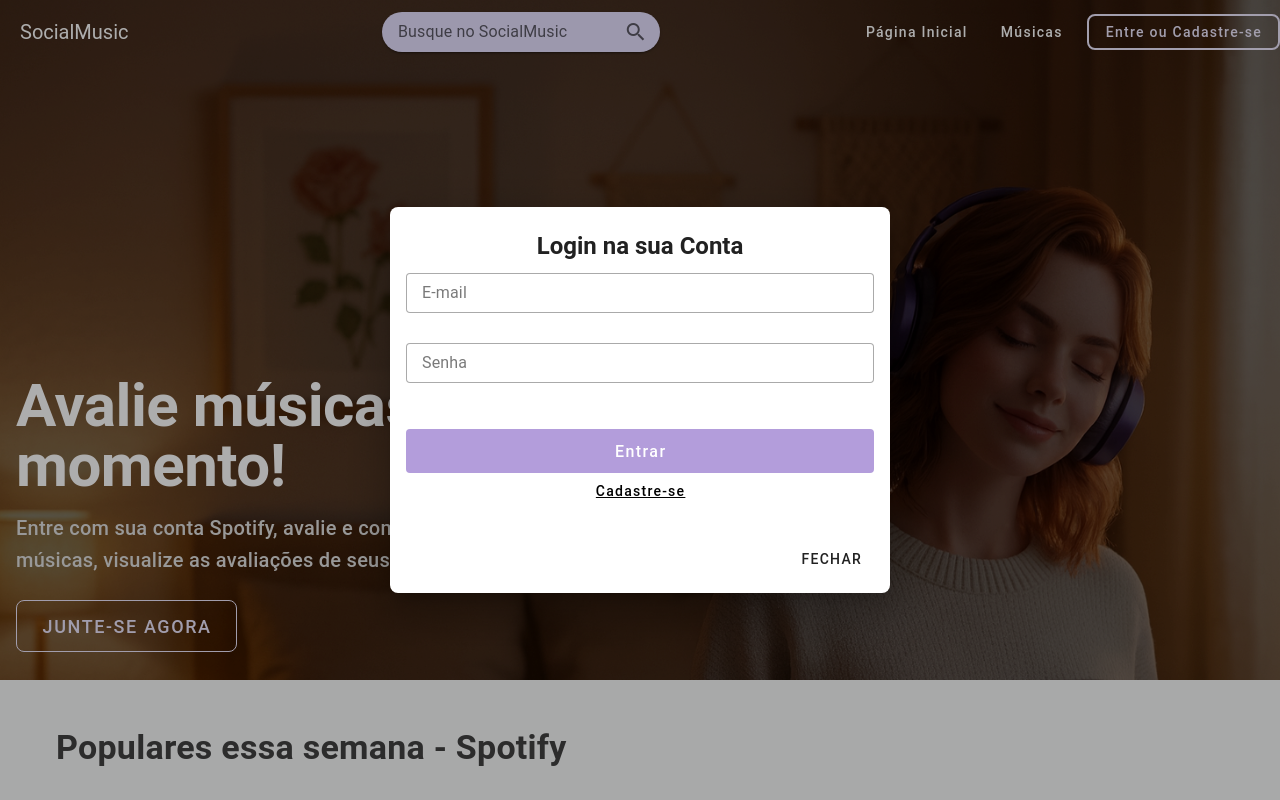
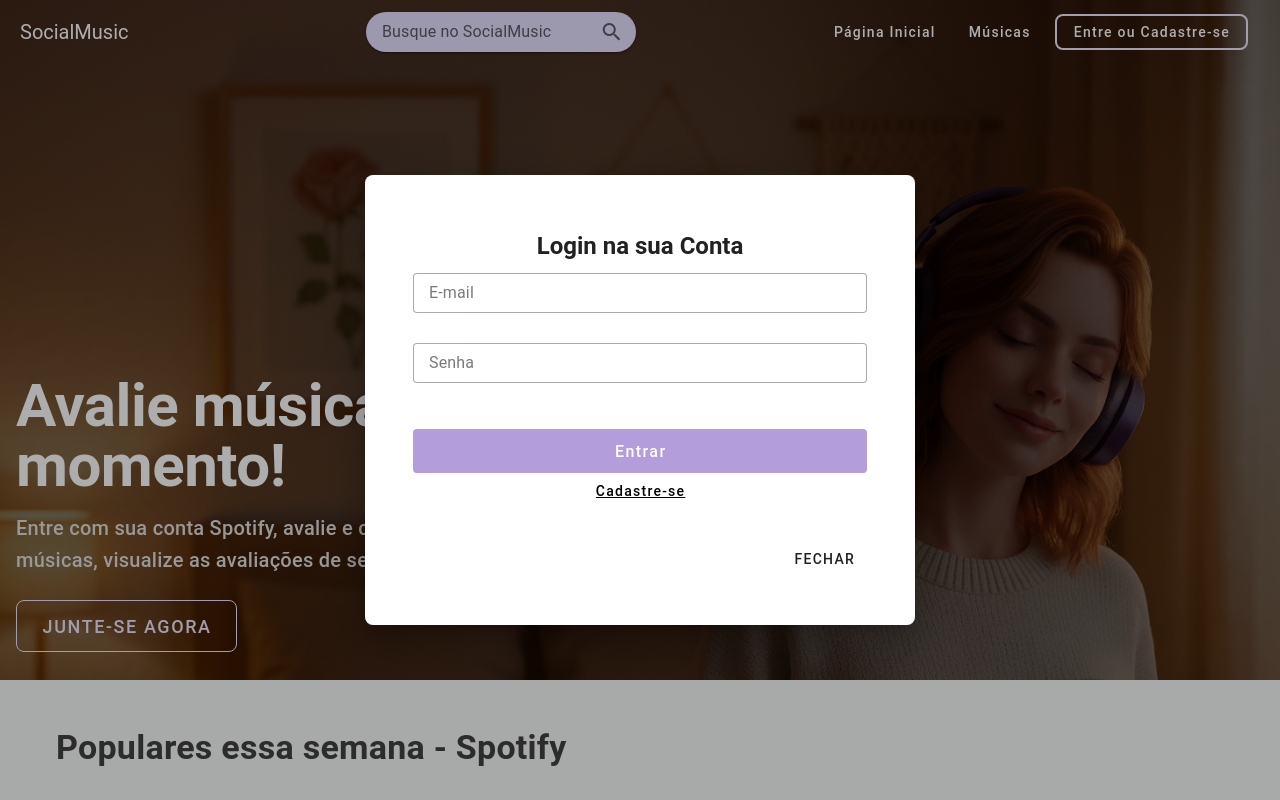
Before and after one commit to brenocoelhos/Frontend-SocialMusic, a Vue app: page / in a window 1280 px wide. Both pictures are taken after a click on the button "Entre ou Cadastre-se". Built offline with nearby package versions, Linux system fonts and the light colour scheme; a small style sheet from the web is missing.

Commit message:
feat: enhance AppBar with dynamic background and text color based on scroll position

```diff
--- a/src/App.vue
+++ b/src/App.vue
@@ -1,9 +1,9 @@
 <template>
   <v-app>
 
-    <v-app-bar elevation="0" color=transparent dark>
+    <v-app-bar elevation="0" :style="{ backgroundColor: appBarBackground }" :dark="!isScrolled" class="transition-background" app>
 
-      <v-app-bar-title class="font-weight-normal" style="color: white;">SocialMusic</v-app-bar-title>
+      <v-app-bar-title class="font-weight-normal" :style="{ color: textColor }">SocialMusic</v-app-bar-title>
 
       <v-spacer></v-spacer>
 
@@ -12,18 +12,18 @@
 
       <v-spacer></v-spacer>
 
-      <v-btn variant="text" class="text-capitalize" style="color: white;">Página Inicial</v-btn>
-      <v-btn variant="text" class="text-capitalize" style="color: white;">Músicas</v-btn>
+      <v-btn variant="text" class="text-capitalize" :style="{ color: textColor }">Página Inicial</v-btn>
+      <v-btn variant="text" class="text-capitalize" :style="{ color: textColor }">Músicas</v-btn>
 
       <div v-if="!usuario">
-        <v-dialog max-width="500" v-model="dialog" persistent>
-          <template v-slot:activator="{ props: activatorProps }">
-            <v-btn v-bind="activatorProps" text="Entre ou Cadastre-se" variant="outlined" class="text-none ml-2" rounded="lg"
-              style="border: 2px solid #EEE8FF; color: #EEE8FF;"></v-btn>
+        <v-dialog max-width="550" v-model="dialog" persistent>
+          <template v-slot:activator=" { props: activatorProps }">
+            <v-btn v-bind="activatorProps" text="Entre ou Cadastre-se" variant="outlined" class="text-none mr-8 ml-2" rounded="lg"
+              :style="{ border: `2px solid ${isScrolled ? '#000000' : '#EEE8FF'}`, color: textColor }"></v-btn>
           </template>
 
           <v-form ref="form" @submit.prevent="submitForm">
-            <v-card class="rounded-lg">
+            <v-card class="rounded-lg pa-8" >
               <v-fade-transition mode="out-in">
                 <div v-if="view === 'register'">
                   <v-card-title class="text-h5 text-center font-weight-bold pt-5">Seja um membro SocialMusic</v-card-title>
@@ -77,7 +77,7 @@
 
       <div v-else class="d-flex align-center ml-4">
         <span class="text-subtitle-1 mr-4" style="color: #EEE8FF;">Olá, {{ usuario.nome }}!  </span>
-        <v-btn @click="logout" text="Sair" variant="flat" color="red-lighten-1" class="text-none" rounded="lg"></v-btn>
+        <v-btn @click="logout" text="Sair" variant="flat" color="red-lighten-1" class="text-none mr-8 ml-2" rounded="lg"></v-btn>
       </div>
 
       </v-app-bar>
@@ -102,7 +102,7 @@
 
     <v-main>
 
-      <div style="background-color: #f8f9fa;">
+      <div id="populares" style="background-color: #f8f9fa;">
         <v-container>
           <h2 class="text-h4 font-weight-bold my-8 text-grey-darken-3">Populares essa semana - Spotify</h2>
 
@@ -224,10 +224,44 @@
 
 <script setup>
 // INÍCIO DAS MUDANÇAS NO SCRIPT
-import { ref, reactive, onMounted } from 'vue';
+import { ref, reactive, computed, onMounted, onUnmounted } from 'vue';
 // FIM DAS MUDANÇAS NO SCRIPT
 
 import fundoUrl from '@/assets/fundoArrumado.png'
+
+// Controle da AppBar
+const appBarBackground = ref('transparent')
+const isScrolled = ref(false)
+const textColor = computed(() => isScrolled.value ? '#000000' : '#FFFFFF')
+
+// Função para verificar o scroll
+const handleScroll = () => {
+  const scrollPosition = window.scrollY
+  const popularesSection = document.getElementById('populares')
+
+  if (popularesSection) {
+    const sectionTop = popularesSection.offsetTop
+    const threshold = sectionTop - 64 // 64px é a altura da AppBar
+
+    if (scrollPosition >= threshold) {
+      appBarBackground.value = '#FFFFFF'
+      isScrolled.value = true
+    } else {
+      appBarBackground.value = 'transparent'
+      isScrolled.value = false
+    }
+  }
+}
+
+// Inicializa e limpa os event listeners
+onMounted(() => {
+  handleScroll() // Verifica posição inicial
+  window.addEventListener('scroll', handleScroll)
+})
+
+onUnmounted(() => {
+  window.removeEventListener('scroll', handleScroll)
+})
 
 const musicasPopulares = ref([
   { titulo: 'Cardigan', artista: 'Taylor Swift', capa: 'https://akamai.sscdn.co/uploadfile/letras/albuns/6/f/6/e/971021601472784.jpg' },
@@ -429,4 +463,35 @@ async function submitForm() {
   opacity: 1 !important;
 }
 
+.transition-background {
+  transition: background-color 0.3s ease !important;
+}
+
+/* Estilização da barra de rolagem */
+::-webkit-scrollbar {
+  width: 10px;
+  background-color: transparent;
+}
+
+::-webkit-scrollbar-track {
+  background-color: rgba(179, 157, 219, 0.1);
+  border-radius: 10px;
+}
+
+::-webkit-scrollbar-thumb {
+  background-color: #B39DDB;
+  border-radius: 10px;
+  border: 2px solid transparent;
+  background-clip: padding-box;
+}
+
+::-webkit-scrollbar-thumb:hover {
+  background-color: #9575CD;
+}
+
+/* Firefox */
+* {
+  scrollbar-width: thin;
+  scrollbar-color: #B39DDB rgba(179, 157, 219, 0.1);
+}
 </style>
```
